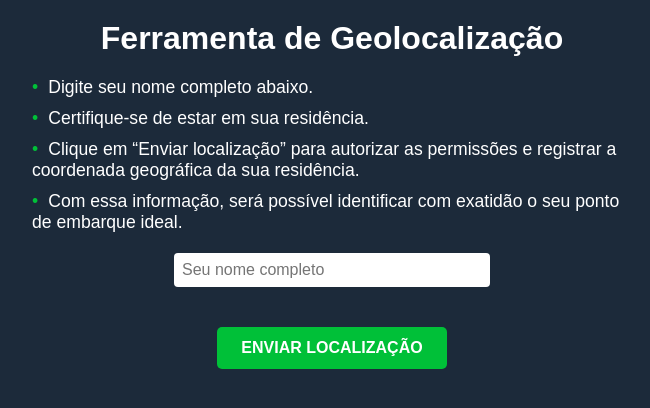
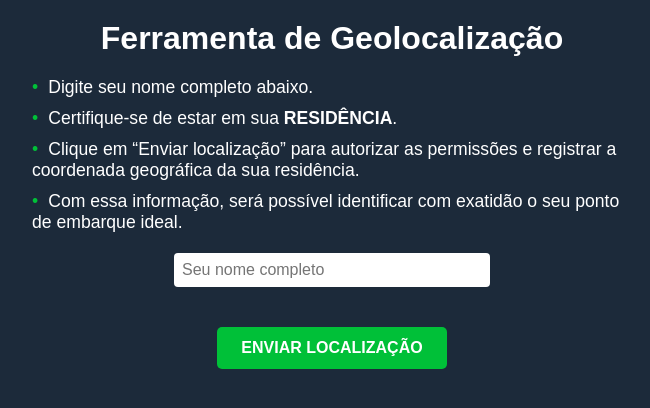
Before and after one commit to tropicaltransportes/cdpassageiro, a plain HTML site: page index.html in a window 1280 px wide. Shown: the part 80-488 px from the top of the page, without its empty margins (308-958 px from the left). Drawn offline with Linux system fonts and the light colour scheme.

Commit message:
index.html

```diff
--- a/index.html
+++ b/index.html
@@ -111,7 +111,7 @@
     <h1>Ferramenta de Geolocalização</h1>
     <ul class="instructions">
       <li>Digite seu nome completo abaixo.</li>
-      <li>Certifique-se de estar em sua residência.</li>
+      <li>Certifique-se de estar em sua <b>RESIDÊNCIA</b>.</li>
       <li>Clique em “Enviar localização” para autorizar as permissões e registrar a coordenada geográfica da sua residência.</li>
       <li>Com essa informação, será possível identificar com exatidão o seu ponto de embarque ideal.</li>
     </ul>
```
